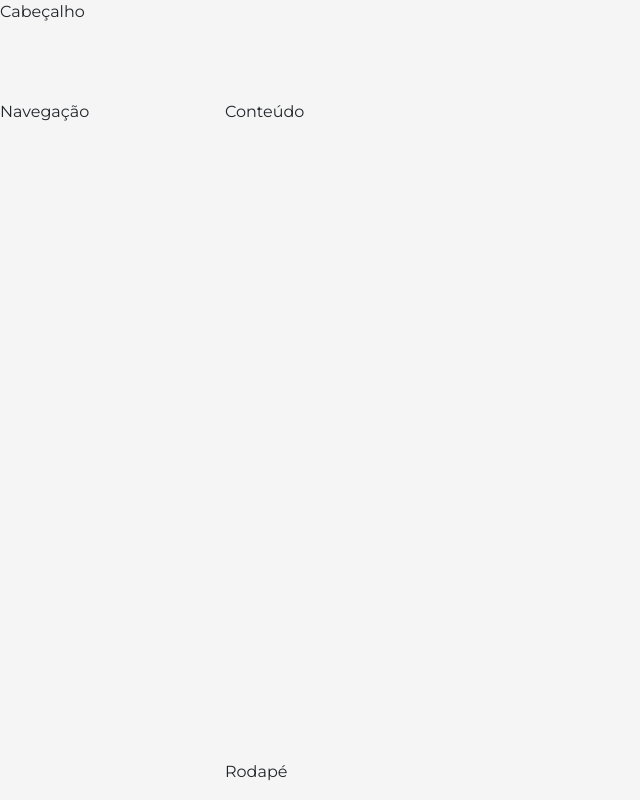
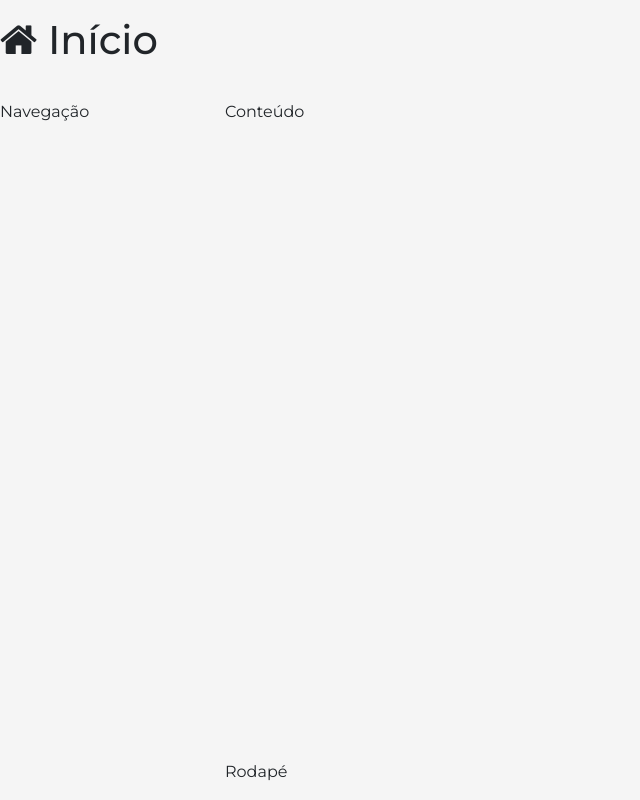
Before and after one commit to ArthurClemente/CrudEstoque, a React (Create React App) app in the folder frontend/: page / in a window 1280 px wide. Shown: the whole page, without its empty margins (0-640 px from the left). Built offline with nearby package versions, Linux system fonts and the light colour scheme.

Commit message:
Props passados na tag Header do arquivo "Main.jsx" rerefenciados para gerar o conteúdo do cabeçalho.

```diff
--- a/frontend/src/components/template/Header.jsx
+++ b/frontend/src/components/template/Header.jsx
@@ -2,6 +2,8 @@ import './Header.css'
 import React from 'react'
 
 export default props =>
-    <header className="header">
-        Cabeçalho
+    <header className="header flex-column">
+        <h1 className="mt-3">
+            <i className={`fa fa-${props.icon}`}></i> {props.title}
+        </h1>
     </header>
```
